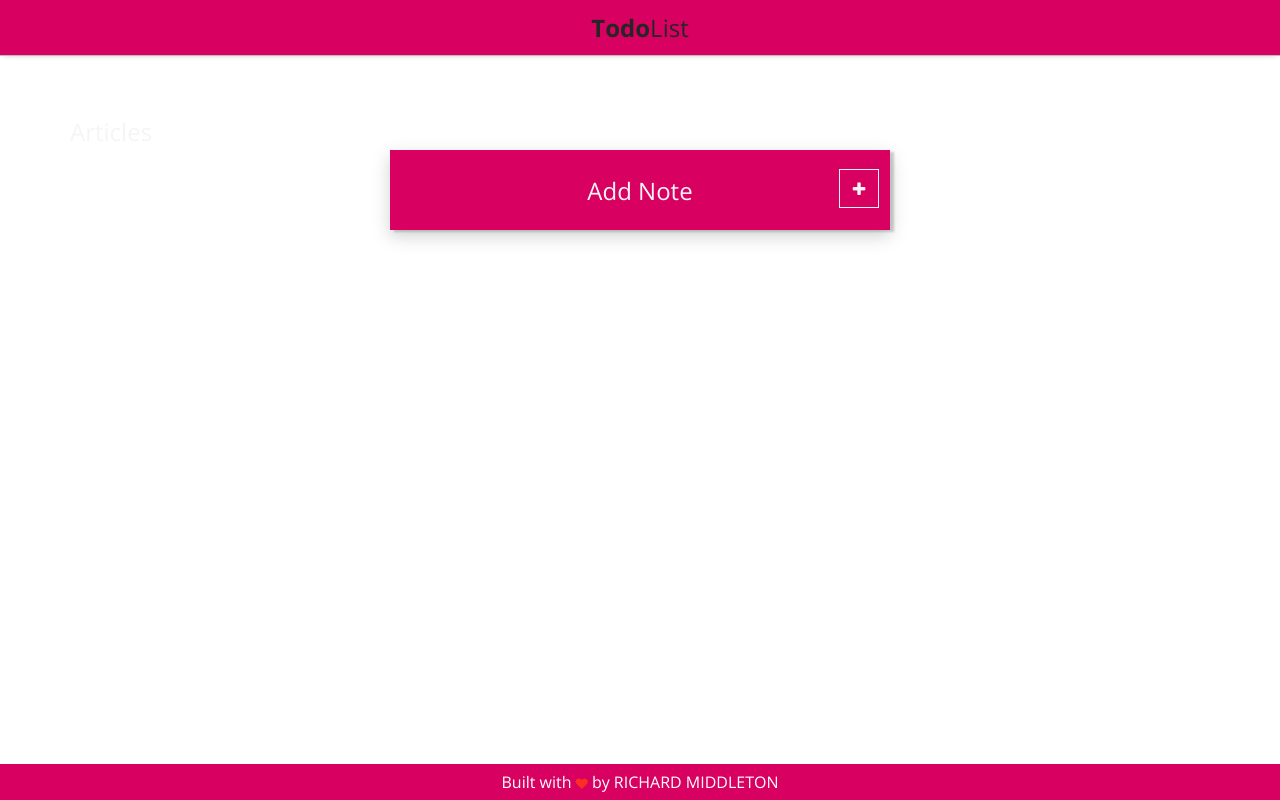
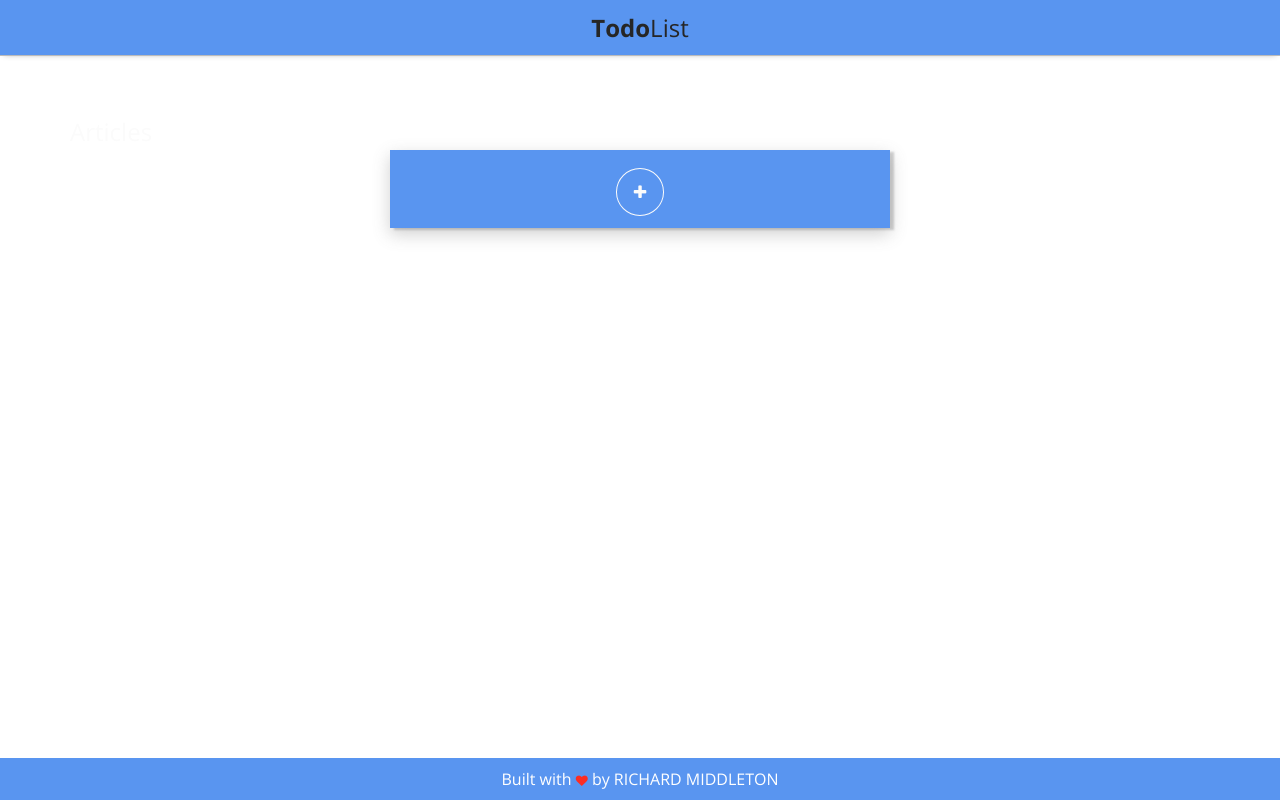
Before and after one commit to Middi/todolistapp, a Node server app: page / in a window 1280 px wide. Run offline with Node 20, Linux system fonts and the light colour scheme; data that the repository does not hold is empty; some libraries are stand-ins or nearby versions.

Commit message:
dates to mongodb and parsed to jade. color change

```diff
--- a/app.js
+++ b/app.js
@@ -2,6 +2,8 @@
 const path = require('path');
 const mongoose = require('mongoose');
 const bodyParser = require('body-parser');
+const moment = require('moment');
+
 
 mongoose.connect('mongodb://localhost/nodekb');
 let db = mongoose.connection;
@@ -54,8 +56,11 @@
 // Get single Article
 app.get('/article/:id', function(req, res){
     Article.findById(req.params.id, function(err, article){
+        //set date format
+        var date = moment(article.date).format('MMMM Do YYYY');
         res.render('article', {
-            article: article
+            article: article,
+            date: date
         });
     });
 });
@@ -73,6 +78,7 @@
     article.title = req.body.title;
     article.author = req.body.author;
     article.body = req.body.body;
+    article.date = new Date();
     article.save(function(err){
         if(err){
             console.log(err);
@@ -124,7 +130,7 @@
             console.log(err);
         }
         res.send('Success');
-    })
+    });
 });
 
 // Start Server
--- a/models/article.js
+++ b/models/article.js
@@ -13,6 +13,9 @@
     body:{
         type: String,
         required: true
+    },
+    date:{
+        type: String,
     }
 });
 
--- a/package.json
+++ b/package.json
@@ -12,6 +12,7 @@
     "body-parser": "^1.17.2",
     "express": "^4.15.3",
     "express-fileupload": "^0.1.3",
+    "moment": "^2.18.1",
     "mongoose": "^4.10.2",
     "pug": "^2.0.0-rc.1"
   }
--- a/public/css/stylesheet.css
+++ b/public/css/stylesheet.css
@@ -50,13 +50,15 @@
 
 p {
   font-family: "Open Sans";
-  font-weight: 300; }
+  font-weight: 300;
+  font-size: 1rem;
+  line-height: 1.4; }
 
 h1 {
   font-size: 1.5em;
   font-family: "Open Sans";
   font-weight: 200;
-  color: whitesmoke; }
+  color: #fbfbfb; }
   h1 span {
     color: #262626;
     font-weight: 700; }
@@ -115,7 +117,7 @@
   bottom: 0;
   left: 0;
   right: 0;
-  background: whitesmoke;
+  background: #fbfbfb;
   color: #262626;
   border: 1px solid #262626;
   text-align: center;
@@ -160,7 +162,7 @@
   border-left: 0.5px solid rgba(72, 72, 72, 0.4);
   float: left; }
   .toggle-all:hover {
-    background-color: #e8e8e8; }
+    background-color: #eeeeee; }
 
 .add-todo {
   height: 40px;
@@ -179,7 +181,7 @@
   font-size: 1.2em;
   font-family: "Open Sans";
   font-weight: 400;
-  color: #d80060;
+  color: #5995f0;
   float: left;
   flex-shrink: 1;
   border-radius: 0; }
@@ -197,19 +199,20 @@
   float: right;
   transition: all 0.4s ease; }
   #add-button:hover {
-    background-color: #e8e8e8;
+    background-color: #eeeeee;
     text-decoration: none; }
 
 .todos {
   margin: 60px 0; }
 
 ul {
-  list-style: none; }
+  list-style: none;
+  margin-bottom: 20px; }
 
 li {
-  height: 80px;
+  height: auto;
   max-width: 500px;
-  padding-left: 50px;
+  padding: 0 20px 32px;
   background-color: white;
   font-size: 1em;
   font-family: "Open Sans";
@@ -219,56 +222,69 @@
   clear: both;
   border: 1px solid #ddd;
   cursor: pointer;
-  transition: all 0.5s ease;
+  transition: all 0.4s ease;
   box-shadow: 4px 2px 2px 0 rgba(99, 99, 99, 0.3), 0 6px 16px 0 rgba(99, 99, 99, 0.3); }
   li:hover {
-    transform: scale(1.01); }
+    transform: scale(1.006); }
+
+#articles-ul {
+  margin-bottom: 200px; }
 
 .top-li {
-  border: 1px solid #d80060; }
+  border: 1px solid #5995f0;
+  text-align: center;
+  line-height: 76px;
+  padding: 0 20px;
+  transition: all 0.3s ease; }
   .top-li:hover {
-    background-color: #d80060;
+    background-color: #5995f0;
     transform: none; }
+  .top-li:active {
+    transform: scale(0.99); }
 
 .editButton {
   height: 39px;
   width: 40px;
   line-height: 38px;
-  background-color: rgba(245, 245, 245, 0);
+  background-color: rgba(251, 251, 251, 0);
   border: 0.5px solid rgba(72, 72, 72, 0.4);
   float: right;
   z-index: 1;
   transition: all 0.4s ease;
-  margin: 18px 10px 15px 0;
+  margin: 18px 10px;
   text-align: center;
   font-size: 1rem; }
   .editButton:hover {
-    background-color: #e8e8e8;
+    background-color: #eeeeee;
     text-decoration: none; }
 
 .deleteButton, .addButton {
   height: 39px;
   width: 40px;
   line-height: 38px;
-  background-color: rgba(245, 245, 245, 0);
+  background-color: rgba(251, 251, 251, 0);
   border: 0.5px solid rgba(72, 72, 72, 0.4);
   float: right;
   text-align: center;
   transition: all 0.4s ease;
-  margin: 18px 10px 15px 0;
+  margin: 18px 10px;
   font-size: 1rem; }
   .deleteButton:hover, .addButton:hover {
-    background-color: #e8e8e8;
+    background-color: #eeeeee;
     text-decoration: none; }
 
 .addButton {
-  border: 0.5px solid whitesmoke; }
+  border: 0.5px solid #fbfbfb;
+  border-radius: 100%;
+  margin: 0;
+  float: none;
+  padding: 12px 17px; }
   .addButton:hover .fa-plus {
-    color: #d80060;
-    border-color: #d80060; }
+    color: #5995f0;
+    border-color: #5995f0; }
 
 .fa-plus {
-  color: whitesmoke; }
+  color: #fbfbfb; }
 
 #changeTodoPositionInput {
   width: 40px; }
@@ -277,7 +293,7 @@
 input[type]:focus,
 textarea:focus {
   outline: none;
-  border: 1px solid #d80060 !important; }
+  border: 1px solid #5995f0 !important; }
 
 input:hover::-webkit-input-placeholder {
   color: rgba(72, 72, 72, 0.4);
@@ -307,7 +323,7 @@
 header {
   height: 56px;
   width: 100%;
-  background: #d80060;
+  background: #5995f0;
   border-bottom: 1px solid #bbb;
   box-shadow: 0 2px 6px -4px #999;
   position: fixed;
@@ -354,9 +370,9 @@
 
 .top-li {
   text-align: center;
-  background-color: #d80060; }
+  background-color: #5995f0; }
   .top-li a {
-    color: whitesmoke; }
+    color: #fbfbfb; }
 
 footer {
   right: 0;
@@ -367,7 +383,7 @@
   display: table;
   text-align: center;
   position: fixed;
-  background: #d80060; }
+  background: #5995f0; }
 
 .built {
   color: white;
--- a/public/scss/_buttons.scss
+++ b/public/scss/_buttons.scss
@@ -67,12 +67,13 @@
 
  ul {
      list-style: none;
+     margin-bottom: 20px;
  }
 
  li {
-     height: 80px;
+     height: auto;
      max-width: 500px;
-     padding-left: 50px;
+     padding: 0 20px 32px;
      background-color: white;
      font-size: 1em;
      font-family: "Open Sans";
@@ -82,20 +83,31 @@
      clear: both;
      border: 1px solid #ddd;
      cursor: pointer;
-     transition: all 0.5s ease;
+     transition: all 0.4s ease;
      box-shadow: 4px 2px 2px 0 $shadow, 0 6px 16px 0 $shadow;
 
      &:hover {
-        transform: scale(1.01);
+        //  box-shadow: 4px 2px 8px 2px $shadow, 0 6px 16px 2px $shadow;
+        transform: scale(1.006);
          }
  }
-
+#articles-ul {
+     margin-bottom: 200px;
+}
  .top-li {
      border: 1px solid $brand;
+     text-align: center;
+     line-height: 76px;
+     padding: 0 20px;
+     transition: all 0.3s ease;
 
      &:hover {
         background-color: $brand;
         transform: none;
+         }
+
+     &:active {
+         transform: scale(0.99);
          }
 
  }
@@ -109,7 +121,7 @@
      float: right;
      z-index: 1;
      transition: all 0.4s ease;
-     margin: 18px 10px 15px 0;
+     margin: 18px 10px;
      text-align: center;
      font-size: 1rem;
 
@@ -128,7 +140,7 @@
      float: right;
      text-align: center;
      transition: all 0.4s ease;
-     margin: 18px 10px 15px 0;
+     margin: 18px 10px;
      font-size: 1rem;
 
           &:hover {
@@ -139,6 +151,11 @@
 
  .addButton {
     border: 0.5px solid $white;
+     border-radius: 100%;
+     margin: 0;
+     float: none;
+     padding: 12px 17px;
+
     &:hover .fa-plus {
               color: $brand;
               border-color: $brand;
--- a/public/scss/_colors.scss
+++ b/public/scss/_colors.scss
@@ -7,14 +7,13 @@
 // Brand
 //--------------------------------
 
-$brand     : rgba(216, 0, 96, 1.0);
-
+$brand     : rgba(89, 149, 240, 1.0);
 
 //--------------------------------
 // Backgrounds
 //--------------------------------
 
-$background: rgba(28, 27, 36, 1.0);
+$background: rgba(235, 236, 238, 1.0);
 $footer    : rgba(31, 32, 34, 1.0);
 
 
@@ -26,7 +25,7 @@
 $display   : rgba(55, 6, 16, 1.0);
 $d-border  : rgba(16, 2, 7, 1.0);
 $d-color   : rgba(209, 25, 33, 1.0);
-$white     : rgba(245, 245, 245, 1.0);
+$white     : rgba(251, 251, 251, 1.0);
 $grey      : rgba(72, 72, 72, 0.4);
 $silver: rgba(135, 135, 135, 1.0);
 $silver-text: rgba(195, 195, 195, 1.0);
--- a/public/scss/_typography.scss
+++ b/public/scss/_typography.scss
@@ -11,6 +11,8 @@
 p {
     font-family: "Open Sans";
     font-weight: 300;
+    font-size: 1rem;
+    line-height: 1.4;
 }
 
 h1 {
--- a/views/article.pug
+++ b/views/article.pug
@@ -3,6 +3,7 @@
 block content
     h1= article.title
     h5 Written by #{article.author}
+    h5= date
     p= article.body
     hr
     a.btn.btn-default(href='/article/edit/' +article._id) Edit
--- a/views/index.pug
+++ b/views/index.pug
@@ -5,11 +5,10 @@
         h1 #{title}
             ul
                 li.top-li
-                    a(href="/articles/add/") Add Note
                     a.addButton(href='/articles/add/')
                         i.fa.fa-plus(aria-hidden='true')
-            ul
-                each article, i in articles
+            ul#articles-ul
+                each article, i in articles.reverse()
                     li(data-id="/article/" +article._id)
                         a(data-id="/article/" +article._id)= article.title
-                        a.editButton(href='/article/edit/' +article._id) Edit
+                        p(data-id="/article/" +article._id)= article.body
```
